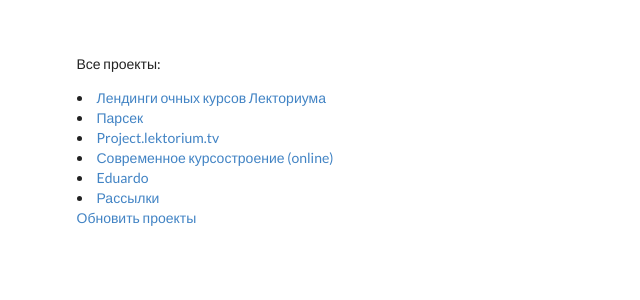
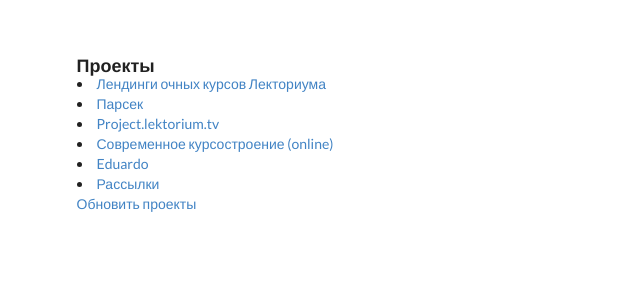
Before and after one commit to vesloguzov/TildaExport, a Django app: page /projects/ in a window 1280 px wide. Shown: the top 300 px of the page, without its empty margins (0-640 px from the left). Run offline with Django 3.2, Linux system fonts and the light colour scheme; data comes from the database, SQL or seed files in the repository.

Commit message:
krasota #12

```diff
--- a/export_app/views.py
+++ b/export_app/views.py
@@ -48,7 +48,7 @@ def page(request, project_id, page_id):
     context = dict()
     context["page"] = page
     context["project"] = project
-    print(context)
+    # print(context)
     return render(request, "page.html", context)
 
 
--- a/templates/page.html
+++ b/templates/page.html
@@ -29,7 +29,8 @@
     {% if page.page_path %}
         <p>Страница на нашем сервере: <a href="{{ page.page_path }}" target="_blank">{{ page.title }}</a></p>
     {% else %}
-        <p>На нашем сервере еще нет данной страницы. Чтобы она там появилась неоходимо нажать кнопку "Обновить станицу"</p>
+        <p>На нашем сервере еще нет данной страницы. Чтобы она там появилась неоходимо нажать кнопку "Обновить
+            станицу"</p>
     {% endif %}
 
     <div>{{ page.html }}</div>
--- a/templates/projects.html
+++ b/templates/projects.html
@@ -1,7 +1,9 @@
 {% extends "base.html" %}
 {% load static %}
 {% block content %}
-    <p>Все проекты:</p>
+    <div class="ui big breadcrumb">
+        <div class="active section">Проекты</div>
+    </div>
     {% for project in projects %}
         <li><a href="/projects/{{ project.id }}/">{{ project.title }}</a></li>
     {% endfor %}
```
Lines whose indentation alone changed are shown as unchanged.
